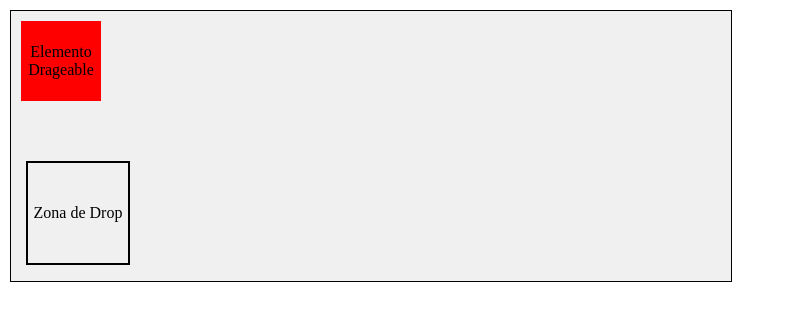
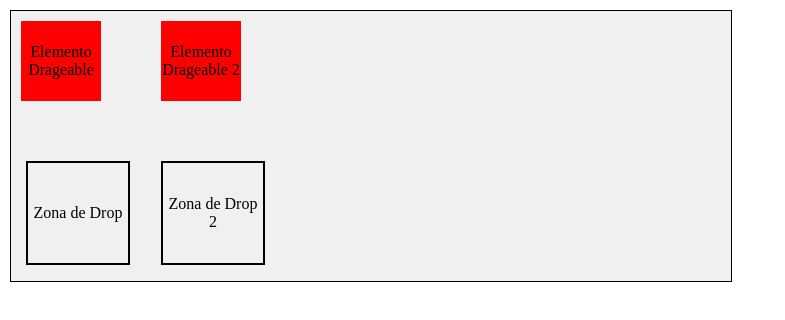
Before and after one commit to jeremias-cuello/drag-and-drop, a plain HTML site: page index.html in a window 1280 px wide. Shown: the whole page, without its empty margins (0-785 px from the left). Drawn offline with Linux system fonts and the light colour scheme.

Commit message:
adding more drag-and-drop elements

```diff
--- a/drag-and-drop/drag-and-drop-tactile.js
+++ b/drag-and-drop/drag-and-drop-tactile.js
@@ -33,7 +33,7 @@ function DragAndDropTactile(draggable, dropZone, dragContainer, { fn, params })
   };
 
   /**
-   * Function Event
+   * Event Function
    */
   const draggableTouchStart = function (e) {
     const touch = e.targetTouches[0];
@@ -51,7 +51,7 @@ function DragAndDropTactile(draggable, dropZone, dragContainer, { fn, params })
   };
 
   /**
-   * Function Event
+   * Event Function
    */
   const draggableTouchMove = function (e) {
     const touch = e.targetTouches[0];
@@ -95,4 +95,4 @@ function DragAndDropTactile(draggable, dropZone, dragContainer, { fn, params })
   });
 }
 
-export { DragAndDropTactile as Drag };
+export { DragAndDropTactile };
--- a/index.html
+++ b/index.html
@@ -10,6 +10,9 @@
     <div id="container" class="container">
         <div id="draggable" class="box draggable">Elemento Drageable</div>
         <div id="dropzone" class="box dropzone">Zona de Drop</div>
+
+        <div id="draggable2" class="box draggable">Elemento Drageable 2</div>
+        <div id="dropzone2" class="box dropzone">Zona de Drop 2</div>
     </div>
 
     <script src="script.js" type="module"></script>
--- a/script.js
+++ b/script.js
@@ -1,4 +1,4 @@
-import { Drag as DragAndDropTactile } from "./drag-and-drop/drag-and-drop-tactile.js";
+import { DragAndDropTactile } from "./drag-and-drop/drag-and-drop-tactile.js";
 
 function drop(msj) {
   console.log(`drop ${msj}`);
@@ -40,4 +40,26 @@ document.addEventListener("DOMContentLoaded", function () {
   };
 
   DragAndDropTactile(draggable, dropzone, dragContainer, { fn: drop, params: ["Yo soy un parametro"] });
+
+  const drag2 = document.getElementById("draggable2");
+  drag2.style.left = "150px";
+  drag2.style.top = dragContainerTop + "px";
+  const dropZone2 = document.getElementById("dropzone2");
+  dropZone2.style.left = "150px";
+
+  DragAndDropTactile(
+    {
+      elm: drag2,
+      left: parseInt(drag2.style.left),
+      top: parseInt(drag2.style.top),
+    },
+    dropZone2,
+    dragContainer,
+    {
+      fn: () => {
+        console.log("drop2");
+      },
+      params: [],
+    }
+  );
 });
```
